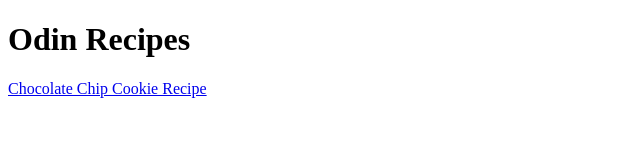
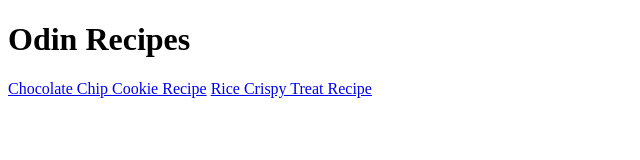
Before and after one commit to mckenziejones12/odin-recipes, a plain HTML site: page index.html in a window 1280 px wide. Shown: the whole page, without its empty margins (0-640 px from the left). Drawn offline with Linux system fonts and the light colour scheme.

Commit message:
Add rice crispy link

```diff
--- a/index.html
+++ b/index.html
@@ -6,6 +6,7 @@
 <body>
     <h1>Odin Recipes</h1>
     <a href="recipes/cookie.html">Chocolate Chip Cookie Recipe</a>
+    <a href="recipes/ricecrispy.html">Rice Crispy Treat Recipe</a>
 </body>
 
 </html>
```
